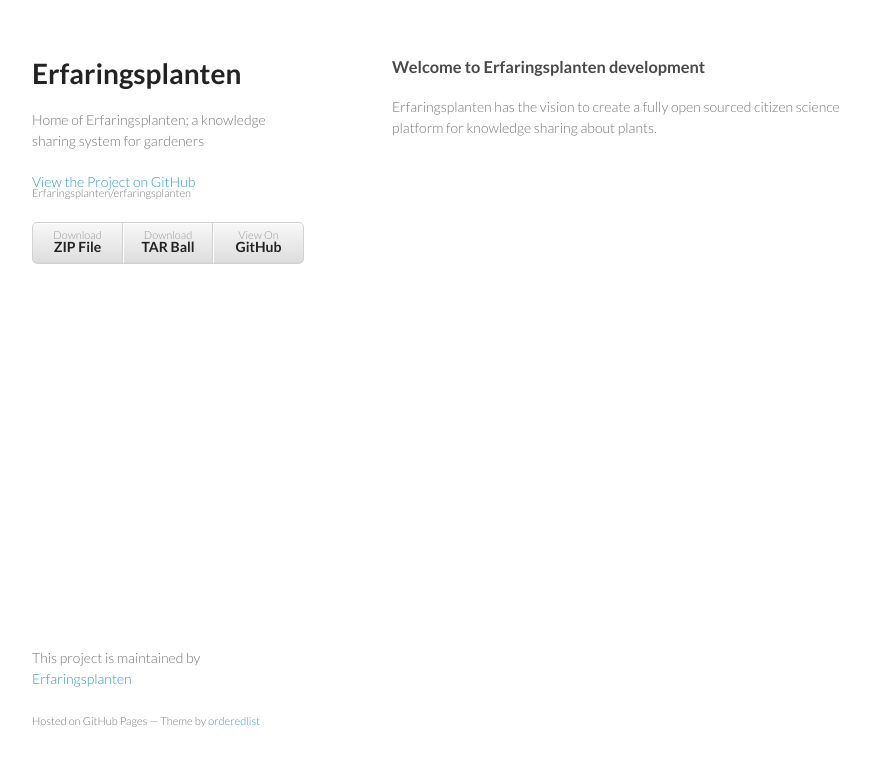
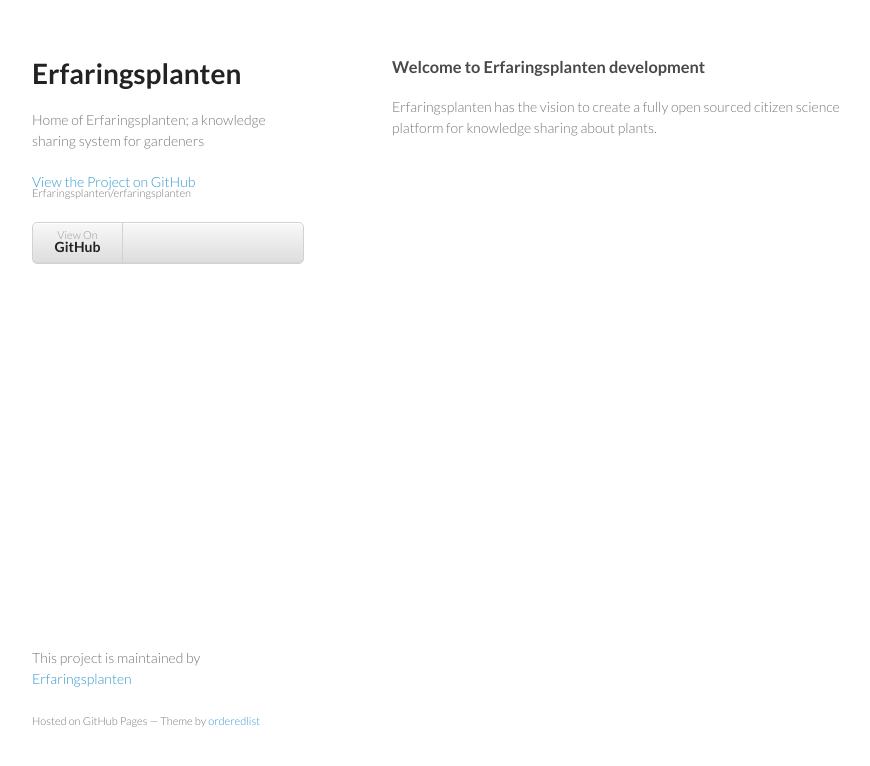
Before and after one commit to ErfaringsPlanten/ErfaringsPlanten, a plain HTML site: page index.html in a window 1280 px wide. Shown: the whole page, without its empty margins (178-1048 px from the left). Drawn offline with Linux system fonts and the light colour scheme.

Commit message:
Removed download links

```diff
--- a/index.html
+++ b/index.html
@@ -22,8 +22,6 @@
 
 
         <ul>
-          <li><a href="https://github.com/Erfaringsplanten/erfaringsplanten/zipball/master">Download <strong>ZIP File</strong></a></li>
-          <li><a href="https://github.com/Erfaringsplanten/erfaringsplanten/tarball/master">Download <strong>TAR Ball</strong></a></li>
           <li><a href="https://github.com/Erfaringsplanten/erfaringsplanten">View On <strong>GitHub</strong></a></li>
         </ul>
       </header>
```
